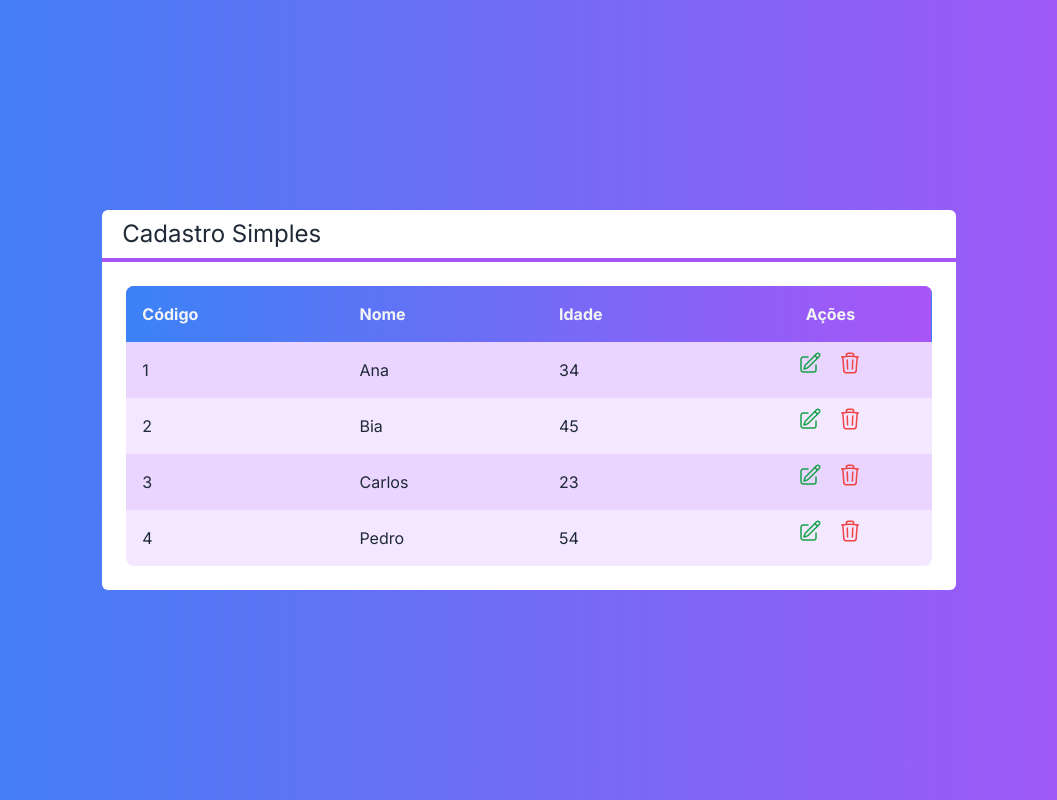
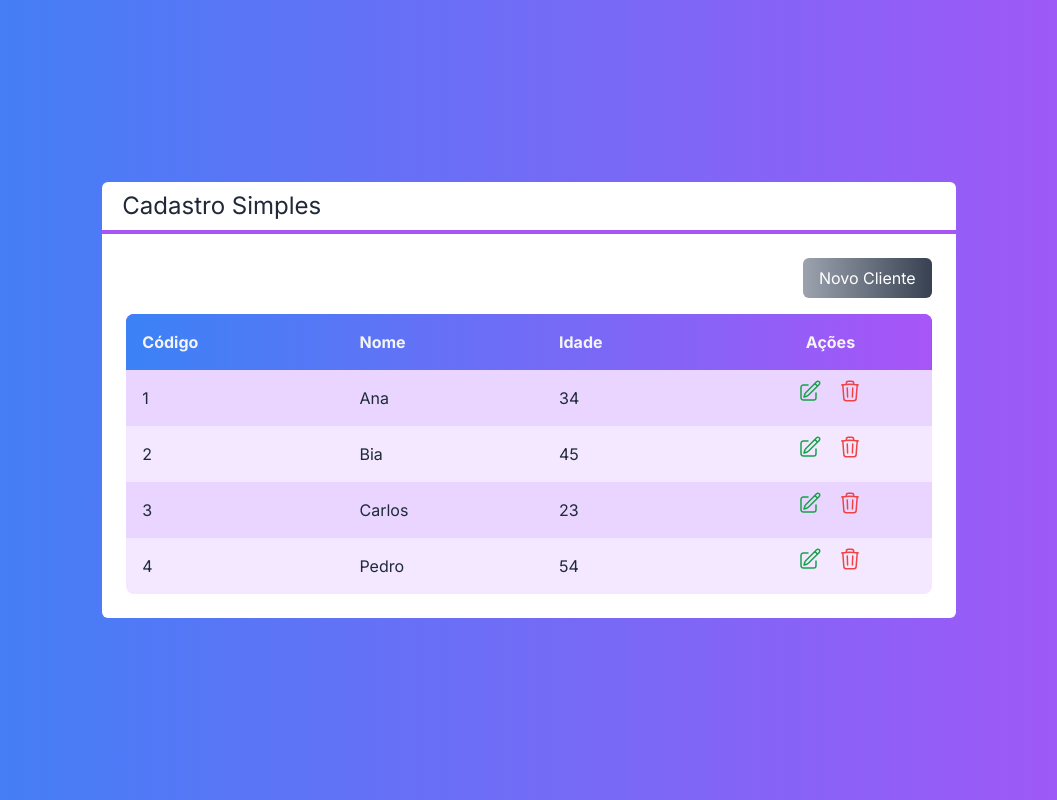
Before and after one commit to DevDaniloFerrari/next-crud, a Next.js app: page / in a window 1280 px wide. Shown: the whole page, without its empty margins (111-1168 px from the left). Built offline with nearby package versions, Linux system fonts and the light colour scheme.

Commit message:
implementando componente botao

```diff
--- a/app/page.tsx
+++ b/app/page.tsx
@@ -1,4 +1,5 @@
 "use client";
+import Botao from "@/components/Botao";
 import Layout from "@/components/Layout";
 import Tabela from "@/components/Tabela";
 import Cliente from "@/core/Cliente";
@@ -26,6 +27,9 @@
     text-white`}
     >
       <Layout titulo="Cadastro Simples">
+        <div className="flex justify-end">
+          <Botao className="mb-4">Novo Cliente</Botao>
+        </div>
         <Tabela
           clientes={clientes}
           clienteSelecionado={clienteSelecionado}
--- /dev/null
+++ b/components/Botao.tsx
@@ -0,0 +1,20 @@
+interface BotaoProps {
+  cor?: "green" | "blue" | "gray";
+  className?: string;
+  children: any;
+}
+
+export default function Botao(props: BotaoProps) {
+  const cor = props.cor ?? 'gray'
+  return (
+    <button
+      className={`
+            bg-gradient-to-r from-${cor}-400 to-${cor}-700
+            text-white px-4 py-2 rounded-md
+            ${props.className}
+        `}
+    >
+      {props.children}
+    </button>
+  );
+}
--- a/tailwind.config.ts
+++ b/tailwind.config.ts
@@ -5,6 +5,17 @@
     "./pages/**/*.{js,ts,jsx,tsx,mdx}",
     "./components/**/*.{js,ts,jsx,tsx,mdx}",
     "./app/**/*.{js,ts,jsx,tsx,mdx}",
+  ],
+  safelist: [
+    {
+      pattern: /^bg-/,
+    },
+    {
+      pattern: /^to-/,
+    },
+    {
+      pattern: /^from-/,
+    },
   ],
   theme: {
     extend: {
```
